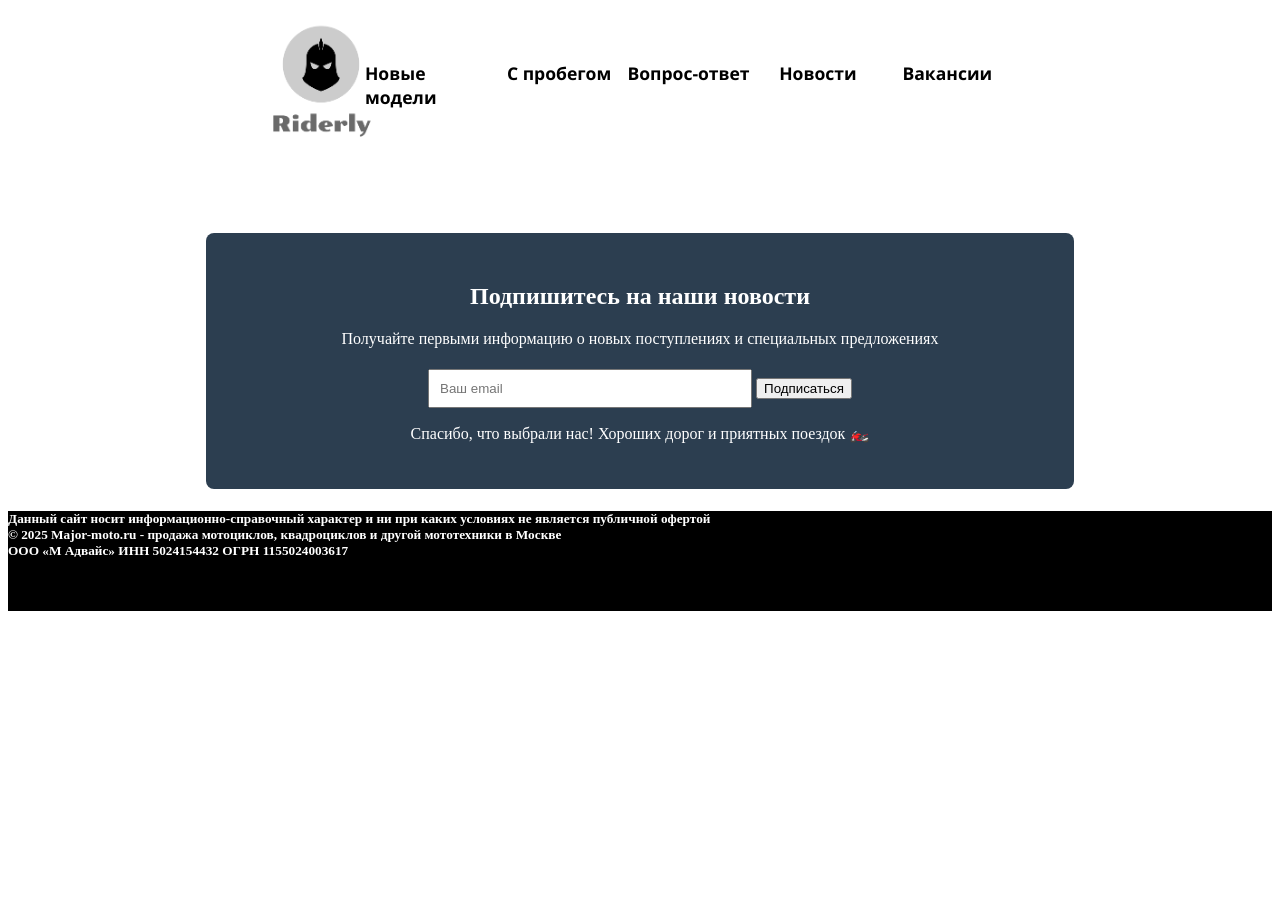
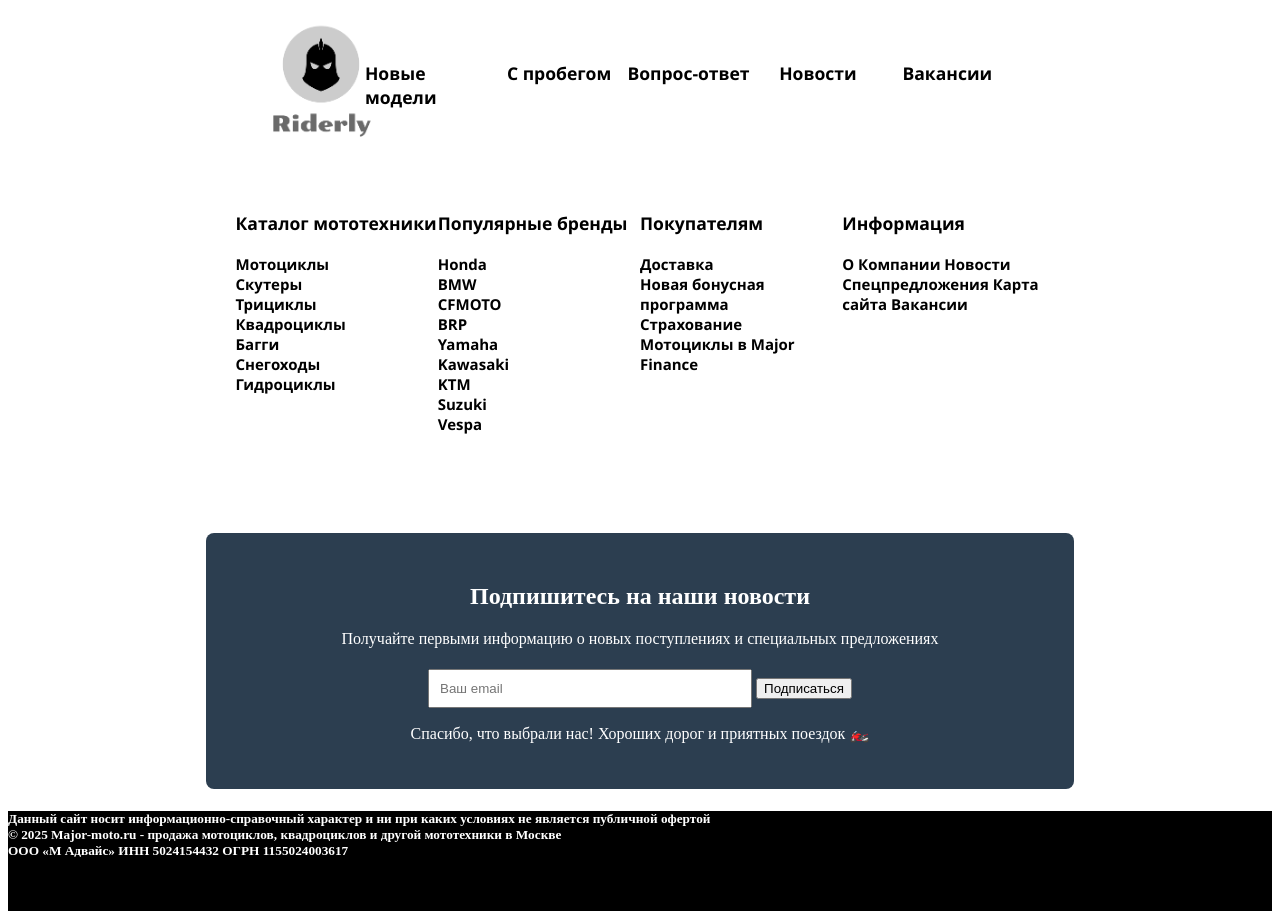
Before and after one commit to LEV3457/bike_story, a plain HTML site: page bike_story-1/index.html in a window 1280 px wide. Shown: the part 2322-3241 px from the top of the page. Before the commit the page ends 2941 px from the top, so only its background shows below. Drawn offline with Linux system fonts and the light colour scheme.

Commit message:
Описание ваших изменений

```diff
--- a/bike_story-1/index.html
+++ b/bike_story-1/index.html
@@ -282,6 +282,39 @@
     </div>
 
 
+    <div class="help2">
+        <div class="w7"><h3>Каталог мототехники</h3>
+                           <h4> Мотоциклы<br>
+                            Скутеры<br>
+                            Трициклы<br>
+                            Квадроциклы<br>
+                            Багги<br>
+                            Снегоходы<br>
+                            Гидроциклы<br></h4></div>
+        <div class="w8"><h3>Популярные бренды</h3>
+                        <h4>Honda <br>
+                        BMW <br>
+                        CFMOTO <br>
+                        BRP <br>
+                        Yamaha <br>
+                        Kawasaki <br>
+                        KTM <br>
+                        Suzuki <br>
+                        Vespa</h4></div>
+        <div class="w9"><h3>Покупателям</h3>
+                        <h4>Доставка<br>
+                        Новая бонусная программа<br>
+                        Страхование<br>
+                        Мотоциклы в Major Finance</h4></div>
+        <div class="w10"><h3>Информация</h3>
+                        <h4>О Компании
+                            Новости
+                            Спецпредложения
+                            Карта сайта
+                            Вакансии</h4></div>
+        <div class="w11"><h3></h3></div>
+    </div>
+
     <div class="gg">
         <h2>Подпишитесь на наши новости</h2>
         <p>Получайте первыми информацию о новых поступлениях и специальных предложениях</p>
--- a/bike_story-1/style.css
+++ b/bike_story-1/style.css
@@ -1176,3 +1176,18 @@ display: none;
   font-size: 15px;
   margin-top: 40px;
 }
+
+.help2{
+  width: 64%;
+  height: 300px;
+  margin: 0 auto;
+  grid-template-columns: 25% 25% 25% 25% ;
+  display: grid;
+}
+
+.w7, .w8, .w9, .w10, .w11{
+
+   font-family: 'Segoe UI', sans-serif;
+  font-size: 15px;
+  margin-top: 40px;
+}
```
